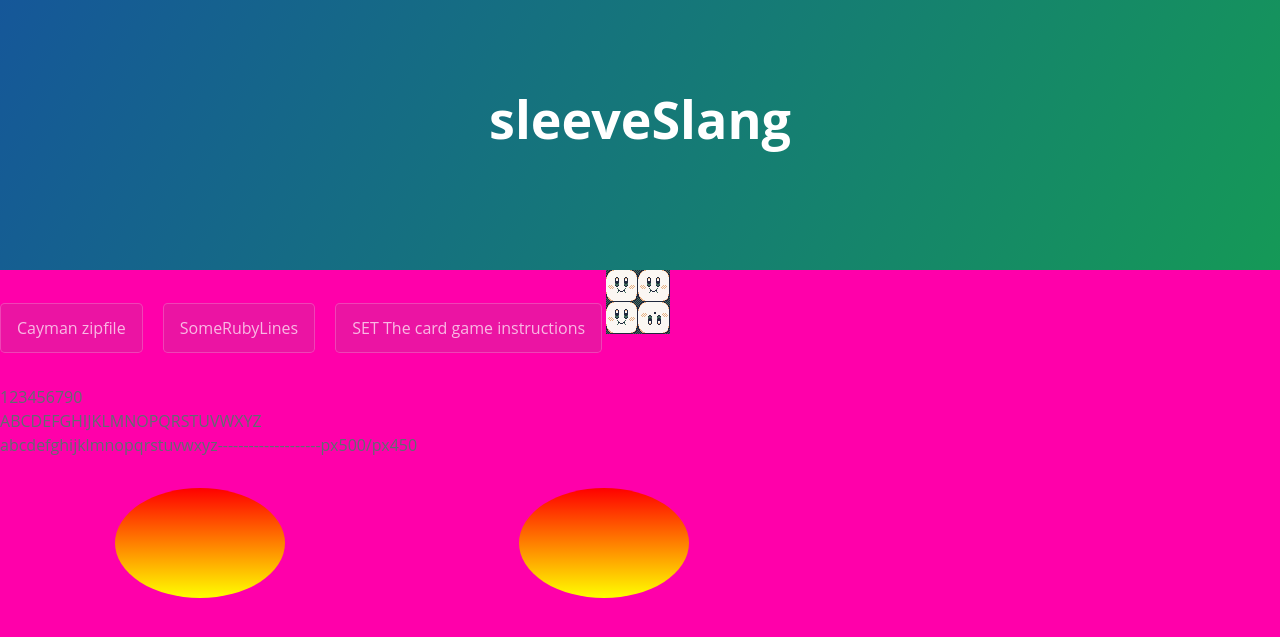
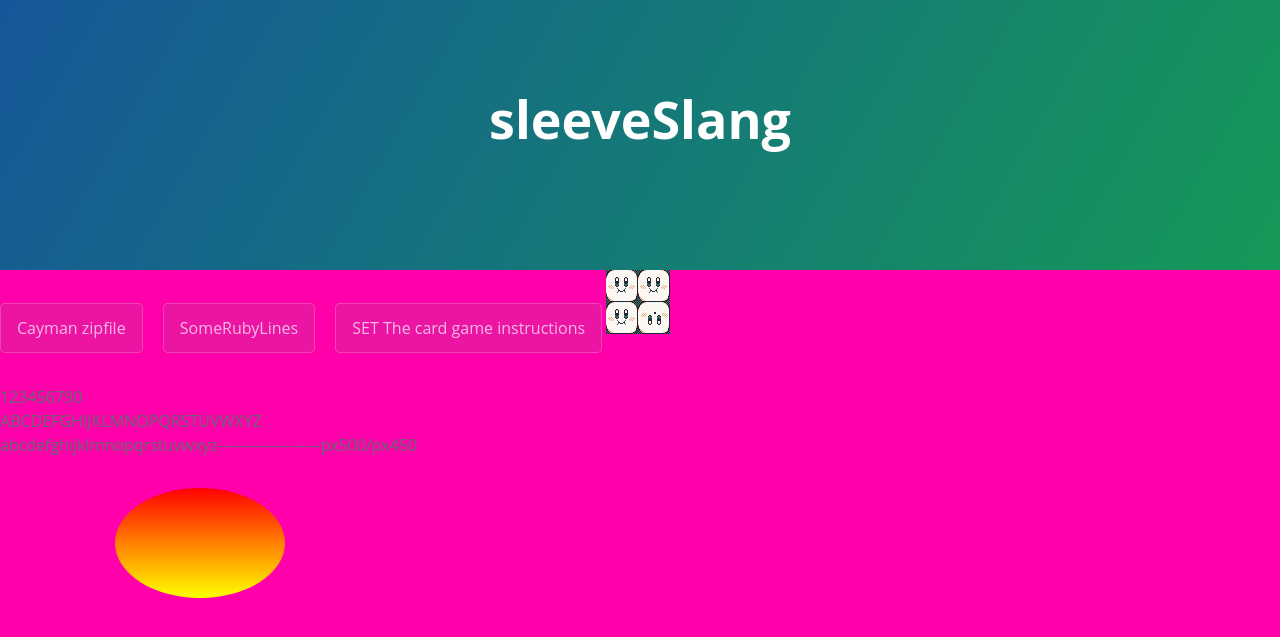
Before and after one commit to ledlightjungledStefan/Osterei, a Jekyll site: the page built from RukolaSeiteEins.markdown, in a window 1280 px wide. Shown: the top 637 px of the page. Built offline with Jekyll 4.4.1, drawn with Linux system fonts in a browser that asks for light colours.

Commit message:
Update publicdomainfolder.html

```diff
--- a/_layouts/publicdomainfolder.html
+++ b/_layouts/publicdomainfolder.html
@@ -29,16 +29,7 @@ almdudler: PI Jača oder ein Pendel
 ABCDEFGHIJKLMNOPQRSTUVWXYZ
 <br>
 abcdefghijklmnopqrstuvwxyz--------------------px500/px450</p>
-    <svg height="150" width="400">
-  <defs>
-    <linearGradient id="grad2" x1="0%" y1="0%" x2="0%" y2="100%">
-      <stop offset="0%" style="stop-color:rgb(255,0,0);stop-opacity:1" />
-      <stop offset="100%" style="stop-color:rgb(255,255,0);stop-opacity:1" />
-    </linearGradient>
-  </defs>
-  <ellipse cx="200" cy="70" rx="85" ry="55" fill="url(#grad2)" />
-        <use x="50" />
-</svg>
+
         <svg height="150" width="400">
   <defs>
     <linearGradient id="grad2" x1="0%" y1="0%" x2="0%" y2="100%">
```
